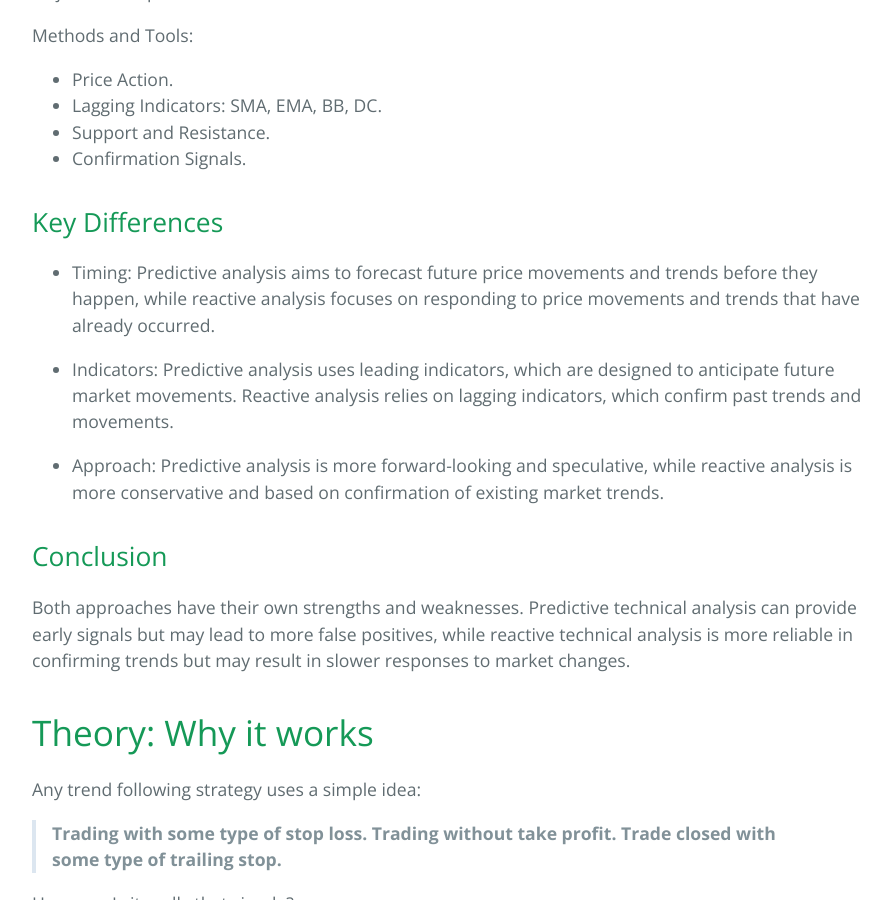
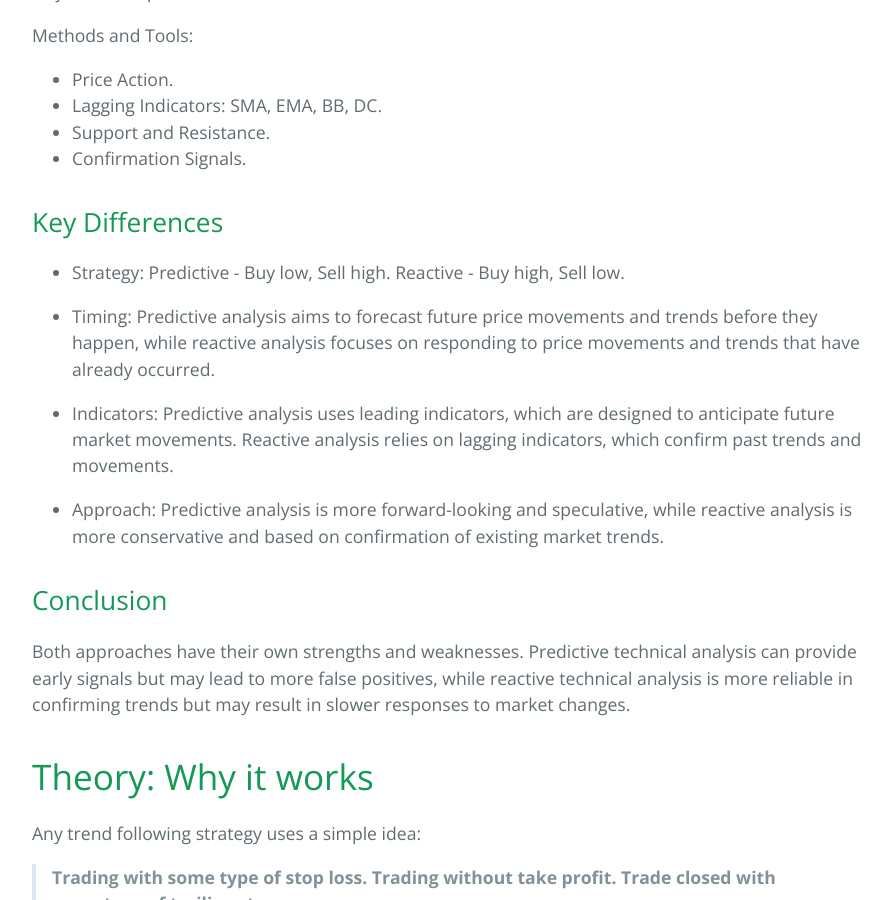
Before and after one commit to sergeyen7/sergeyen7.github.io, a Jekyll site: the page built from index.md, in a window 1280 px wide and 900 px high, scrolled down 8359 px. Shown: the whole window, without its empty margins (192-1083 px from the left). Built offline with Jekyll 4.4.1, drawn with Linux system fonts in a browser that asks for light colours; nearby versions of some CDN libraries.

Commit message:
Update index.md

```diff
--- a/index.md
+++ b/index.md
@@ -259,6 +259,8 @@ Methods and Tools:
 
 ## Key Differences
 
+- Strategy: Predictive - Buy low, Sell high. Reactive - Buy high, Sell low.
+
 - Timing: Predictive analysis aims to forecast future price movements and trends before they happen, while reactive analysis focuses on responding to price movements and trends that have already occurred.
 
 - Indicators: Predictive analysis uses leading indicators, which are designed to anticipate future market movements. Reactive analysis relies on lagging indicators, which confirm past trends and movements.
```
